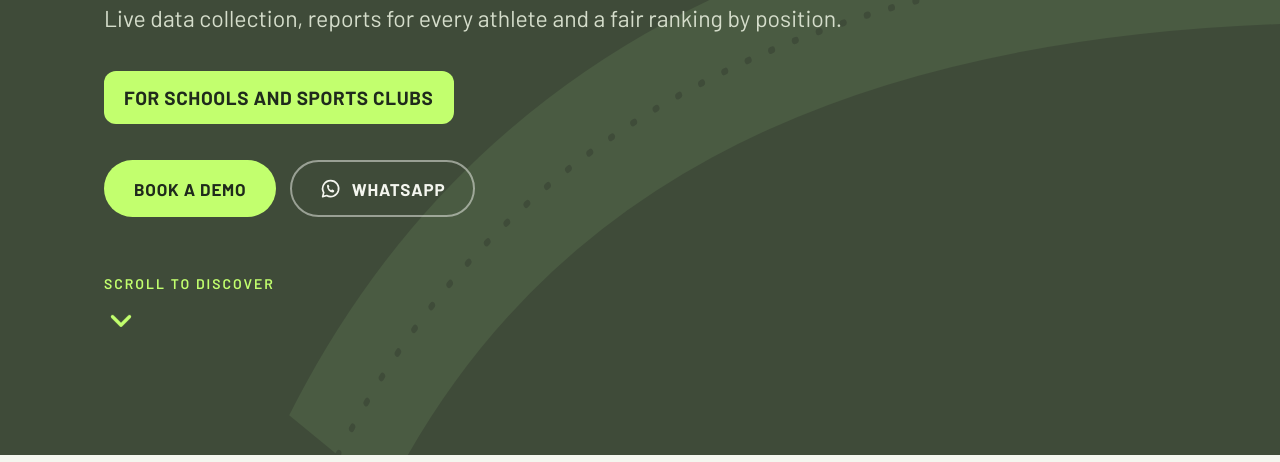
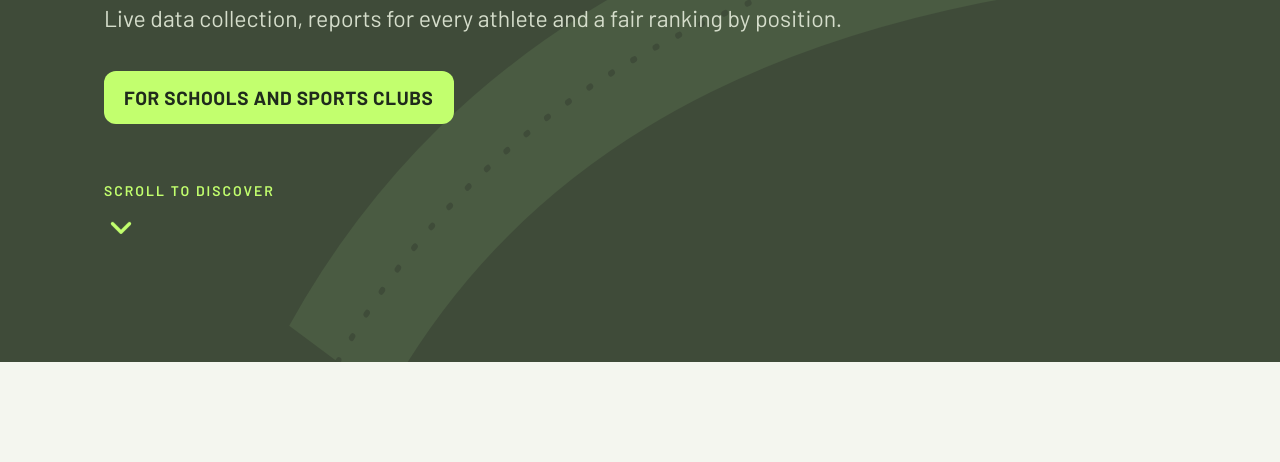
Before and after one commit to headscout-app/headscout-site, a plain HTML site: page index.html in a window 1280 px wide. Shown: the part 635-1097 px from the top of the page. Drawn offline with Linux system fonts and the light colour scheme.

Commit message:
Add files via upload

```diff
--- a/index.html
+++ b/index.html
@@ -248,11 +248,6 @@ if(l==="en"){r.classList.add("en");r.lang="en";}})();
       <span class="en">Live data collection, reports for every athlete and a fair ranking by position.</span>
     </p>
     <div class="tag reveal"><span class="pt">Para escolas e clubes esportivos</span><span class="en">For schools and sports clubs</span></div>
-    <div class="cta-row reveal">
-      <a class="btn btn-lime" href="#contato"><span class="pt">Agendar demonstração</span><span class="en">Book a demo</span></a>
-      <a class="btn btn-ghost pt" href="https://wa.me/5541992320956?text=Ol%C3%A1!%20Quero%20saber%20mais%20sobre%20o%20Head%20Scout." target="_blank" rel="noopener"><svg class="wa" viewBox="0 0 24 24" aria-hidden="true"><path d="M12 3a9 9 0 0 0-7.8 13.5L3 21l4.6-1.2A9 9 0 1 0 12 3z" fill="none" stroke="currentColor" stroke-width="1.9" stroke-linejoin="round"/><path d="M9.2 7.6c.3 0 .5.1.6.4l.7 1.6c.1.3 0 .6-.2.8l-.5.6c.6 1.2 1.6 2.2 2.8 2.8l.6-.5c.2-.2.5-.3.8-.2l1.6.7c.3.1.4.4.4.6v.7c0 .8-.7 1.3-1.5 1.2A7 7 0 0 1 7.9 9.1c-.1-.8.4-1.5 1.2-1.5z" fill="currentColor"/></svg> WhatsApp</a>
-      <a class="btn btn-ghost en" href="https://wa.me/5541992320956?text=Hi!%20I%27d%20like%20to%20know%20more%20about%20Head%20Scout." target="_blank" rel="noopener"><svg class="wa" viewBox="0 0 24 24" aria-hidden="true"><path d="M12 3a9 9 0 0 0-7.8 13.5L3 21l4.6-1.2A9 9 0 1 0 12 3z" fill="none" stroke="currentColor" stroke-width="1.9" stroke-linejoin="round"/><path d="M9.2 7.6c.3 0 .5.1.6.4l.7 1.6c.1.3 0 .6-.2.8l-.5.6c.6 1.2 1.6 2.2 2.8 2.8l.6-.5c.2-.2.5-.3.8-.2l1.6.7c.3.1.4.4.4.6v.7c0 .8-.7 1.3-1.5 1.2A7 7 0 0 1 7.9 9.1c-.1-.8.4-1.5 1.2-1.5z" fill="currentColor"/></svg> WhatsApp</a>
-    </div>
     <a class="scroll-cue reveal" href="#problema">
       <span class="pt">Role para conhecer</span><span class="en">Scroll to discover</span>
       <svg viewBox="0 0 24 24" aria-hidden="true"><path d="M6 9l6 6 6-6" fill="none" stroke="currentColor" stroke-width="2.4" stroke-linecap="round" stroke-linejoin="round"/></svg>
```
